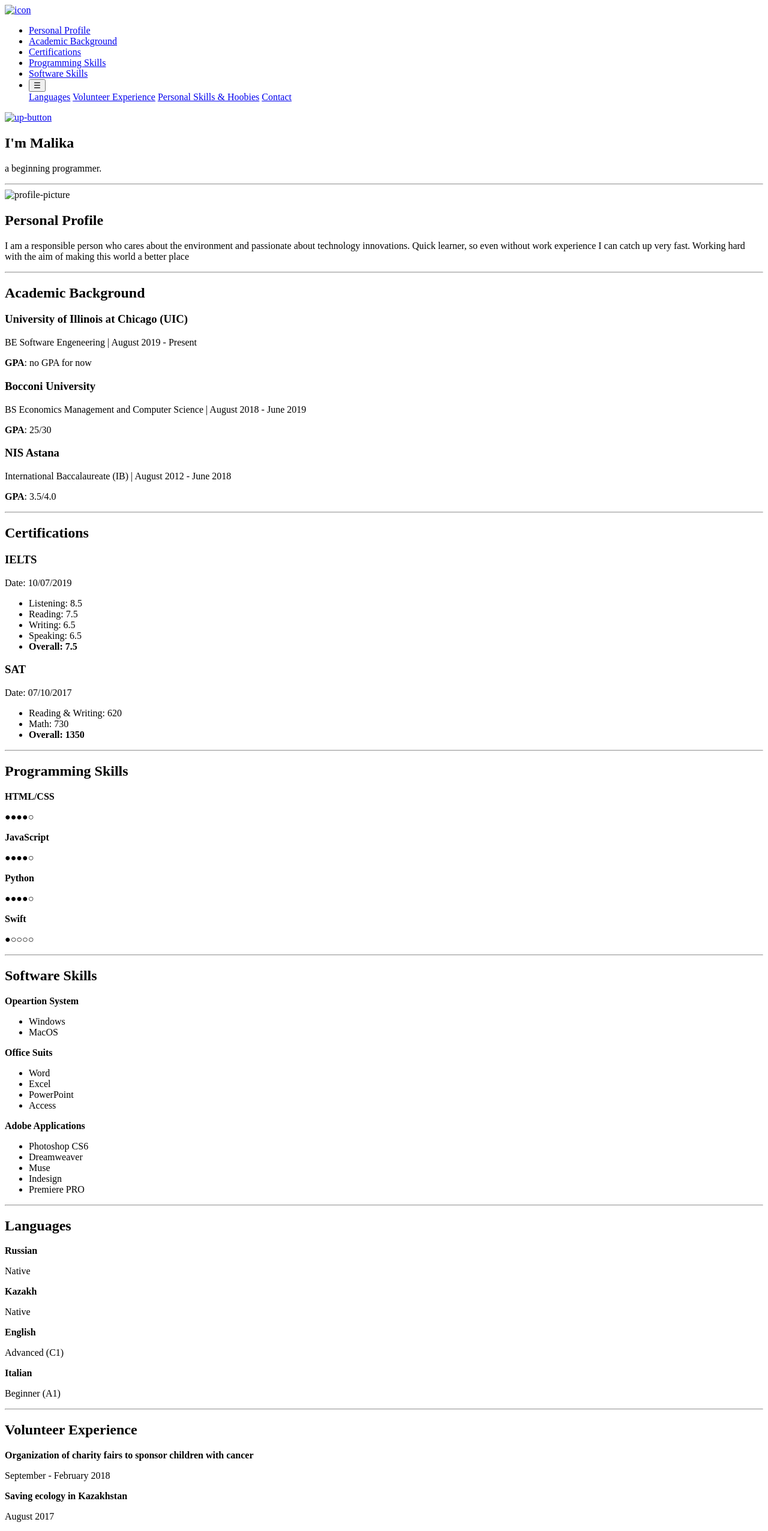
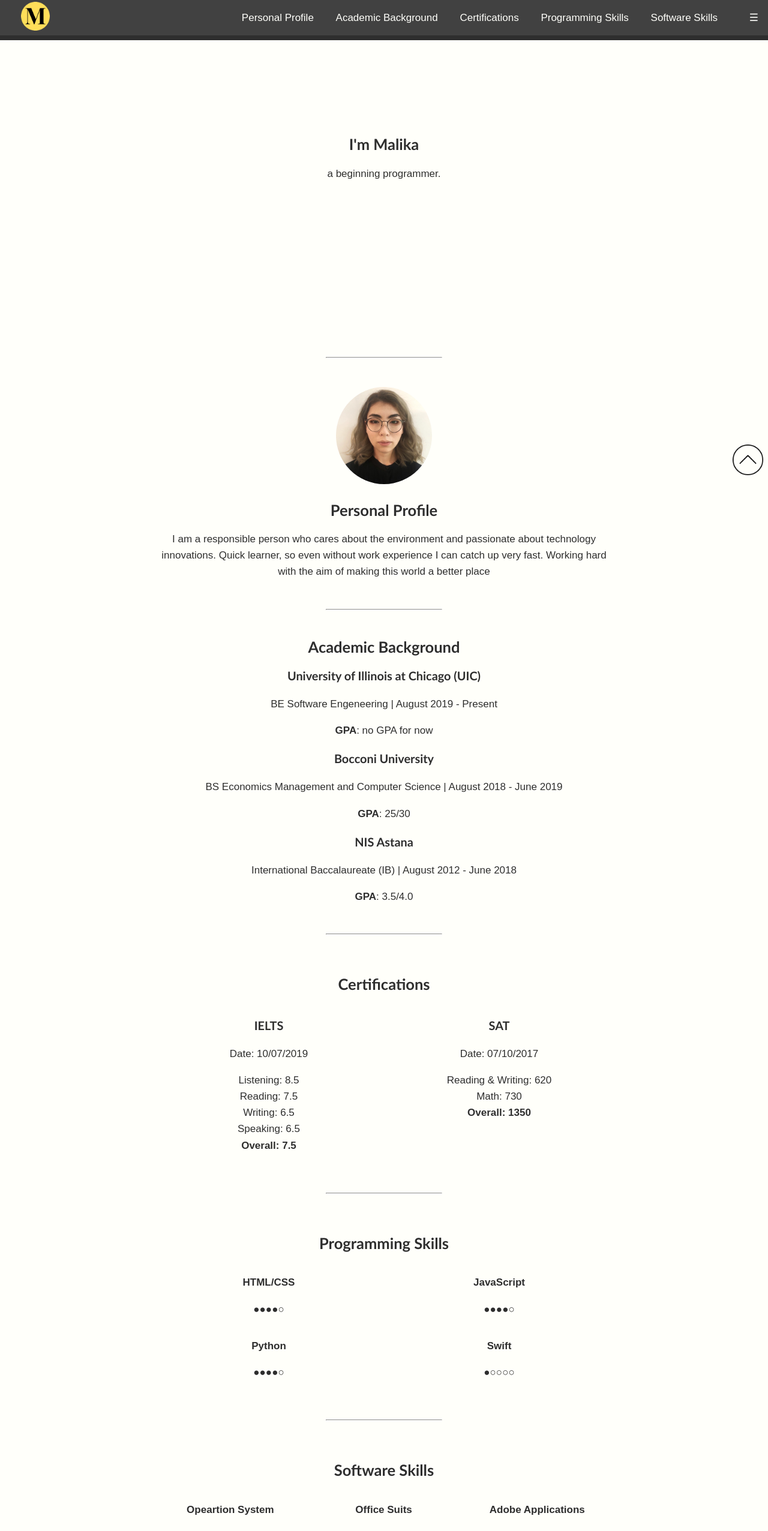
Before and after one commit to eamalika/resume, a plain HTML site: page index.html in a window 1280 px wide. Shown: the top 2552 px of the page at 60% size. Drawn offline with Linux system fonts and the light colour scheme; a web font is replaced by a local one.

Commit message:
Add files via upload

```diff
--- a/index.html
+++ b/index.html
@@ -6,8 +6,8 @@
   <title>Malika Yelyubayeva</title>
 </head>
 
-<link rel="stylesheet" href="CSS/style.css">
-<link rel="icon" href="css/icons/icon.ico">
+<link rel="stylesheet" href="style.css">
+<link rel="icon" href="icon.ico">
 <link href="https://fonts.googleapis.com/css?family=Darker+Grotesque&display=swap" rel="stylesheet">
 
 <body>
@@ -15,7 +15,7 @@
   <div id="upper-container">
 
     <div id="upper-menu">
-      <a href="index.html"><img class="icon-img" src="CSS/icons/main-left-icon.png" alt="icon"></a>
+      <a href="index.html"><img class="icon-img" src="main-left-icon.png" alt="icon"></a>
 
       <ul>
         <li> <a href="#personal-profile-hr"> Personal Profile </a></li>
@@ -63,7 +63,7 @@
 
     </div>
 
-    <a href="#upper-menu"><img class="up-button" src="css/icons/up-arrow.png" alt="up-button"></a>
+    <a href="#upper-menu"><img class="up-button" src="up-arrow.png" alt="up-button"></a>
 
   </div>
 
@@ -77,7 +77,7 @@
     <hr id="me-part-hr">
 
     <div class="me-part">
-      <img class="my-pic" src="css/images/profile.jpg" alt="profile-picture">
+      <img class="my-pic" src="profile.jpg" alt="profile-picture">
       <h2>Personal Profile</h2>
       <p>I am a responsible person who cares about the environment and passionate about technology innovations.
         Quick learner, so even without work experience I can catch up very fast.
--- /dev/null
+++ b/style.css
@@ -0,0 +1,420 @@
+html {
+  scroll-behavior: smooth;
+}
+
+body {
+  background-color: #fffffa;
+  color: #2e2e2e;
+  font-family: 'Darker Grotesque', sans-serif;
+  font-size: 17px;
+  line-height: 1.6em;
+  margin: 0;
+}
+
+a {
+  text-decoration: none;
+}
+
+h1, h2, h3 {
+  font-family: "Trebuchet MS", Helvetica, sans-serif;
+}
+
+hr {
+  width: 25%;
+  margin: 3rem auto 3rem auto;
+}
+
+ul {
+  list-style: none;
+  padding: 0;
+}
+
+#upper-container {}
+
+#upper-menu {
+  position: relative;
+  display: inline-block;
+  background-color: #414141;
+  width: 100%;
+  color: #fffffa;
+  border-bottom: 0.5rem solid #2e2e2e;
+  vertical-align: middle;
+  padding-top: 3px;
+}
+
+#upper-menu a {
+  color: #fffffa;
+  padding-right: 2rem;
+}
+
+#upper-menu a:hover {
+  color: #FFCE34;
+}
+
+#upper-menu li {
+  display: inline;
+}
+
+#upper-menu ul {
+  float: right;
+  margin: 0;
+  vertical-align: middle;
+  padding: 0;
+}
+
+/*
+.dropbtn {
+  background-color: #414141;
+  color: #fffffa;
+  border: none;
+  cursor: pointer;
+  font-size: 17px;
+  font-family: 'Darker Grotesque', sans-serif;
+  line-height: 1.6em;
+  margin-right: 30px;
+}
+
+.dropbtn :active {
+  color: #FFCE34;
+}
+
+.dropdown-content {
+  display: none;
+  position: absolute;
+  background-color: #f9f9f9;
+  min-width: 160px;
+  box-shadow: 0px 8px 16px 0px rgba(0, 0, 0, 0.2);
+  z-index: 1;
+  overflow: hidden;
+}
+
+.dropdown-content a {
+  color: black;
+  padding: 12px 16px;
+  text-decoration: none;
+  display: block;
+}
+
+.dropdown-content a:hover {
+  background-color: #414141;
+}
+
+.dropdown:hover .dropdown-content {
+  display: block;
+  position: relative;
+  right: 5px;
+}
+
+*/
+
+.dropbtn {
+  background-color: #414141;
+  color: #fffffa;
+  padding: 16px;
+  font-size: 17px;
+  border: none;
+  cursor: pointer;
+}
+
+/* The container <div> - needed to position the dropdown content */
+.dropdown {
+  position: relative;
+  display: inline-block;
+}
+
+/* Dropdown Content (Hidden by Default) */
+.dropdown-content {
+  display: none;
+  position: absolute;
+  right: 0px;
+  background-color: #414141;
+  min-width: 160px;
+  box-shadow: 0px 8px 16px 0px rgba(0,0,0,0.2);
+  z-index: 1;
+}
+
+/* Links inside the dropdown */
+.dropdown-content a {
+  color: #fffffa;
+  padding: 12px 16px;
+  text-decoration: none;
+  display: block;
+}
+
+/* Change color of dropdown links on hover */
+.dropdown-content a:hover {background-color: #2e2e2e}
+
+/* Show the dropdown menu on hover */
+.dropdown:hover .dropdown-content {
+  display: block;
+}
+
+/* Change the background color of the dropdown button when the dropdown content is shown */
+.dropdown:hover .dropbtn {
+  background-color: #2e2e2e;
+}
+
+.up-button {
+  width: 3em;
+  position: fixed;
+  right: 8px;
+  bottom: 8px;
+}
+
+/*
+
+.dropbtn {
+  background-color: none;
+  color: #fffffa;
+  border: none;
+  cursor: pointer;
+}
+
+.dropdown {
+  position: relative;
+  display: inline-block;
+  overflow:  visible;
+}
+
+.dropdown-content {
+  display: none;
+  position: absolute;
+  background-color: #414141;
+  min-width: 160px;
+  box-shadow: 0px 8px 16px 0px rgba(0,0,0,0.2);
+  z-index: 1;
+}
+
+.dropdown-content a {
+  color: black;
+  padding: 12px 16px;
+  text-decoration: none;
+  display: block;
+}
+
+.dropdown-content a:hover {background-color: #2e2e2e}
+
+.dropdown:hover .dropdown-content {
+  display: block;
+}
+
+.dropdown:hover .dropbtn {
+  background-color: #999;
+}
+
+*/
+.more-pic {
+  width: 1.5rem;
+}
+
+.icon-img {
+  width: 3rem;
+  margin-left: 2.2rem;
+}
+
+@media screen and (max-width: 900px) {
+  #upper-menu li:not(:last-child) {
+    display: none;
+  }
+}
+
+@media screen and (max-width: 900px) {
+  #upper-menu.responsive {
+    position: relative;
+  }
+
+  #upper-menu.responsive li.icon-img {
+    position: absolute;
+    left: 0;
+    top: 0;
+  }
+
+  .topnav.responsive li {
+    float: none;
+    display: block;
+    text-align: right;
+  }
+}
+
+#middle-container {
+  margin: auto;
+  overflow: hidden;
+  width: 60%;
+  text-align: center;
+}
+
+.first-me-part {
+  height: 20rem;
+}
+
+.first-me-part h2 {
+  margin-top: 10rem;
+}
+
+.my-pic {
+  width: 10rem;
+  border-radius: 100%;
+}
+
+.certifications {
+  overflow: hidden;
+}
+
+.certs {
+  float: left;
+  width: 50%;
+  padding: 0 30px;
+  box-sizing: border-box;
+}
+
+.programming-skills {
+  overflow: hidden;
+}
+
+.prolangs {
+  float: left;
+  width: 50%;
+  padding: 0;
+  box-sizing: border-box;
+}
+
+.software-skills {
+  overflow: hidden;
+}
+
+.softs {
+  float: left;
+  width: 33.3%;
+  padding: 0 30px;
+  box-sizing: border-box;
+}
+
+.lang {
+  overflow: hidden;
+}
+
+.langs p {
+  float: left;
+  width: 50%;
+  padding: 0 30px;
+  box-sizing: border-box;
+}
+
+.langs .right {
+  float: right;
+  width: 50%;
+  padding: 0 30px;
+  box-sizing: border-box;
+}
+
+.volunteer {
+  overflow: hidden;
+}
+
+.vols {
+  overflow: hidden;
+}
+
+.vols p {
+  float: left;
+  width: 50%;
+  padding: 0 30px;
+  box-sizing: border-box;
+}
+
+.vols .right {
+  float: right;
+  width: 50%;
+  padding: 0 30px;
+  box-sizing: border-box;
+}
+
+.personal-skills {
+  overflow: hidden;
+}
+
+.skills {
+  float: left;
+  width: 50%;
+  padding: 0 30px;
+  box-sizing: border-box;
+}
+
+.button6 {
+  animation: bouncy 5s infinite linear;
+  position: relative;
+  display: inline-block;
+  padding: 0.7em 1.4em;
+  margin: 0 0.3em 0.3em 0;
+  border-radius: 0.15em;
+  box-sizing: border-box;
+  text-decoration: none;
+  font-family: 'Roboto', sans-serif;
+  text-transform: uppercase;
+  font-weight: 400;
+  color: #FFFFFF;
+  background-color: #FFCE34;
+  box-shadow: inset 0 -0.6em 0 -0.35em rgba(0, 0, 0, 0.17);
+  text-align: center;
+  position: relative;
+}
+
+.button6:active {
+  top: 0.1em;
+}
+
+@media all and (max-width:30em) {
+  .button6 {
+    display: block;
+    margin: 0.4em auto;
+  }
+}
+
+@keyframes button6 {
+  0% {
+    top: 0em
+  }
+
+  40% {
+    top: 0em
+  }
+
+  43% {
+    top: -0.9em
+  }
+
+  46% {
+    top: 0em
+  }
+
+  48% {
+    top: -0.4em
+  }
+
+  50% {
+    top: 0em
+  }
+
+  100% {
+    top: 0em;
+  }
+}
+
+#footer {
+  margin-top: 3rem;
+  background-color: #FFCE34;
+  color: #fffffa;
+  font-weight: 600;
+  padding: 0.1rem;
+  border-top: 0.2rem solid #edbe2e;
+  text-align: center;
+}
+
+#footer a {
+  margin-top: 0.2rem;
+  color: #fffffa;
+}
+
+#footer p {
+  margin-top: 9px;
+}
```
Also changed, not shown: 1.png (added), 2.png (added), 3.png (added), icon.ico (added), main-left-icon.png (added), profile.jpg (added), up-arrow.png (added).
